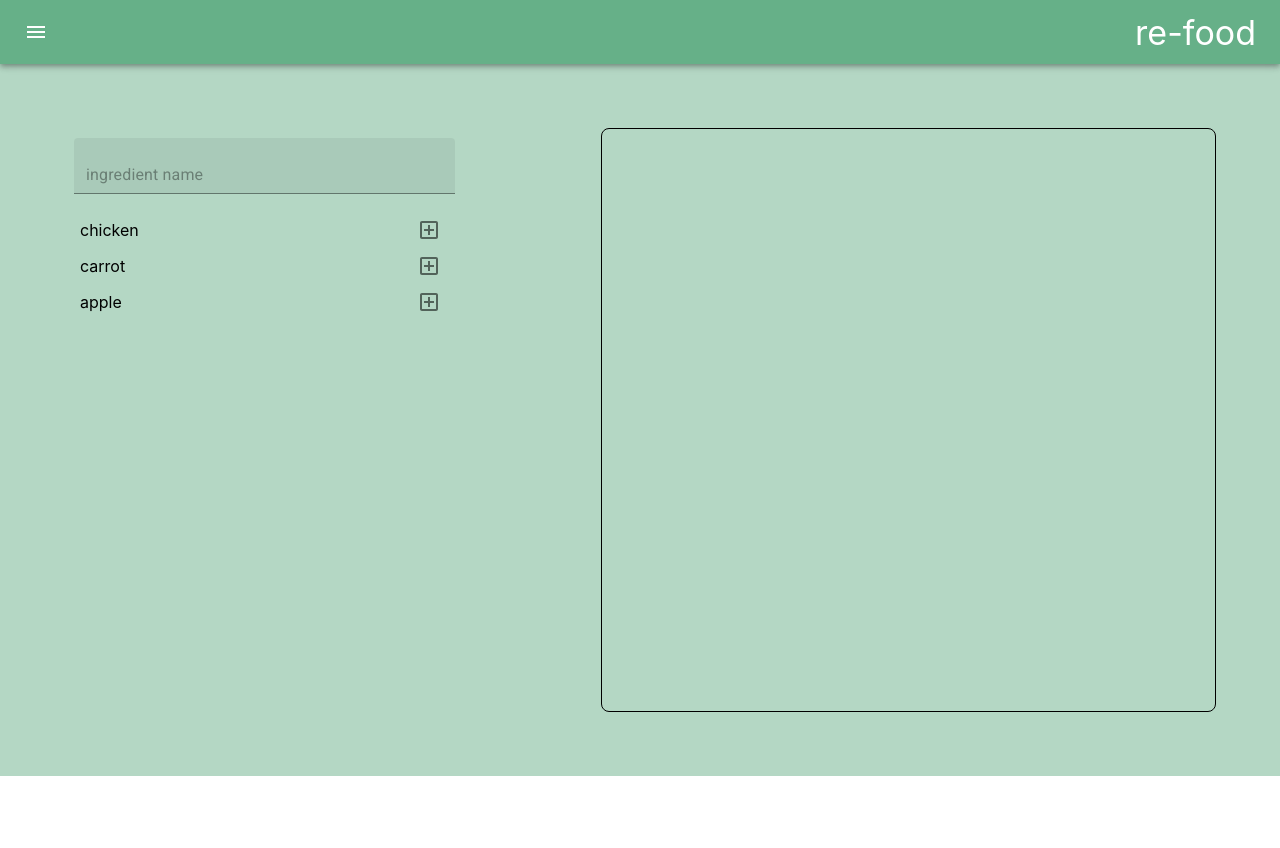
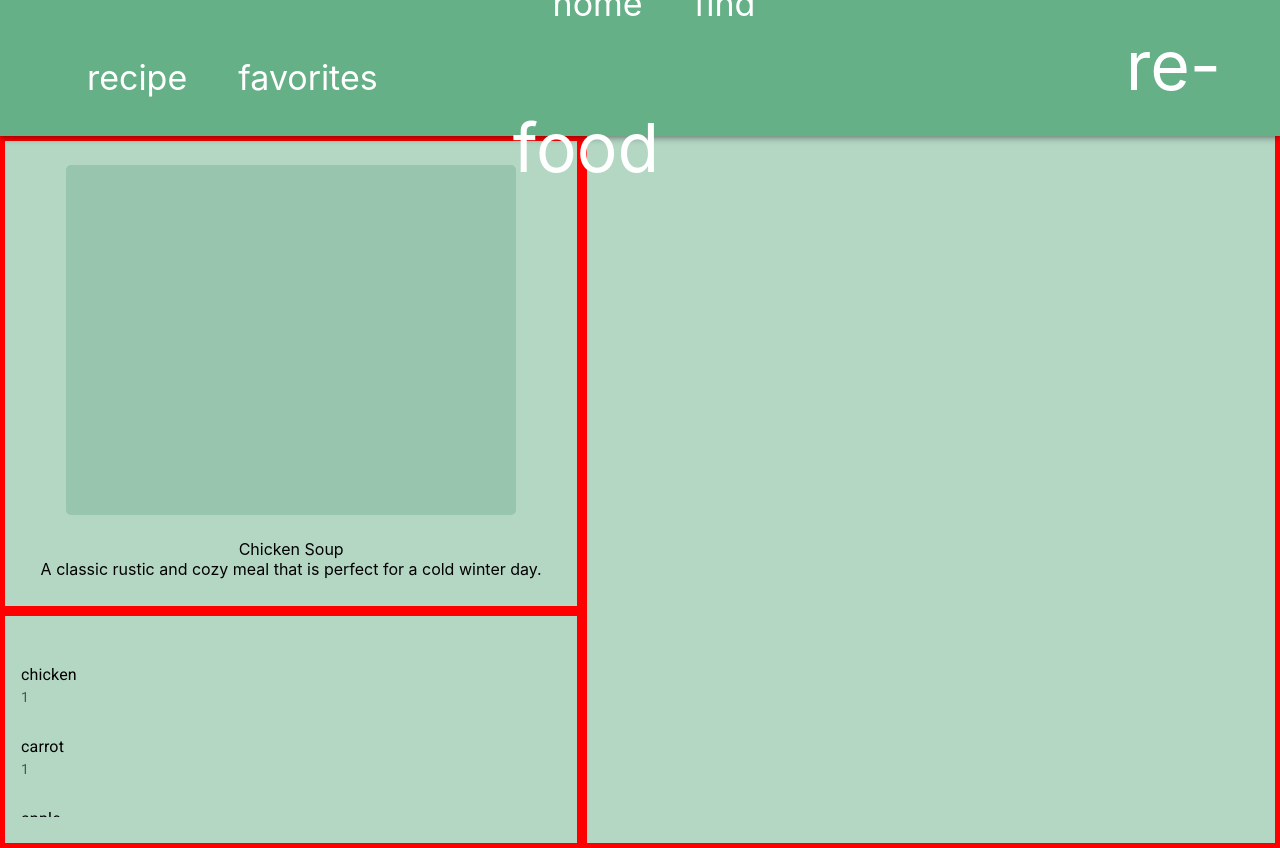
Before and after one commit to ryan-he-8/re-food, a React (Create React App) app in the folder frontend/: page / in a window 1280 px wide. Before the commit the page ends 800 px from the top, so only its background shows below. Built offline with nearby package versions, Linux system fonts and the light colour scheme.

Commit message:
working header button

```diff
--- a/frontend/src/App.js
+++ b/frontend/src/App.js
@@ -8,7 +8,7 @@ function App() {
   return (
     <div className="App">
       <Header/>
-      <IngredientCart/>
+      <RecipeDisplay/>
     </div>
   );
 }
--- a/frontend/src/components/Header.jsx
+++ b/frontend/src/components/Header.jsx
@@ -1,10 +1,8 @@
 import * as React from 'react';
 import { AppBar, IconButton, Toolbar, Typography, Box } from '@mui/material';
-import MenuIcon from '@mui/icons-material/Menu';
 import { Link } from "react-router-dom";
-
-
 import { createTheme } from '@mui/material/styles';
+import { Height } from '@mui/icons-material';
 
 const theme = createTheme({
   typography: {
@@ -30,7 +28,8 @@ export default function Header(){
     //navigation on left, re-food logo on right
     return (
         <AppBar style={{
-           backgroundColor: theme.palette.primary.main
+           backgroundColor: theme.palette.primary.main,
+           height: "8.5em"
         }}
         position='sticky'>
             <Toolbar style={{
@@ -43,12 +42,48 @@ export default function Header(){
             aria-label="menu"
             sx={{ mr: 2 }}
           >
-            <MenuIcon />
         </IconButton>
-        <Box sx={{
+
+            <Box style={{
+                paddingTop: "1.0em",
+                paddingBottom: "0em"
+            }} sx={{
+
             fontSize: 'h4.fontSize'
         }}>
-            re-food
+            {/* <Box> */}
+            <a href="/home" style={{
+                fontSize: 'h6.fontSize',
+                textDecoration: "none",
+                color:"white",
+                paddingRight: "1.5em"
+            }}>home</a>
+
+            {/* </Box> */}
+            {/* <Box> */}
+            <a href="/find_recipe" style={{
+                fontSize: '1em',
+                textDecoration: "none",
+                color:"white",
+                paddingRight: "1.5em"
+            }}>find recipe</a>
+            {/* </Box> */}
+            {/* <Box> */}
+            <a href="/favorites" style={{
+                fontSize: '1em',
+                textDecoration: "none",
+                color:"white",
+                paddingRight: "22em"
+            }}>favorites</a>
+            {/* </Box> */}
+            {/* <Box> */}
+            <a href="/home" style={{
+                fontSize: '2em',
+                textDecoration: "none",
+                color:"white",
+                paddingRight: "2em"
+            }}>re-food</a>
+            {/* </Box> */}
 
         </Box>
         </Toolbar>
--- a/frontend/src/components/RecipeImage.jsx
+++ b/frontend/src/components/RecipeImage.jsx
@@ -8,7 +8,7 @@ export default function RecipeImage({image, title, summary}) {
         alignItems={'center'}
         justifyContent={'center'}
         >
-            <Box margin={3} display='flex' sx={{height: 300, width: 400}} borderColor='blue' border={5}>
+            <Box margin={3} display='flex' sx={{height: 350, width: 450}} backgroundColor='#98C5AD' border={0} borderRadius ='5px'>
 
             </Box>
             <Box>
--- a/frontend/src/components/RecipeSummary.jsx
+++ b/frontend/src/components/RecipeSummary.jsx
@@ -4,6 +4,7 @@ export default function RecipeSummary() {
     return (
         <Box
         // display={'flex'}
+        //input text from chatGPT here
         border={5}>
 
         </Box>
```
